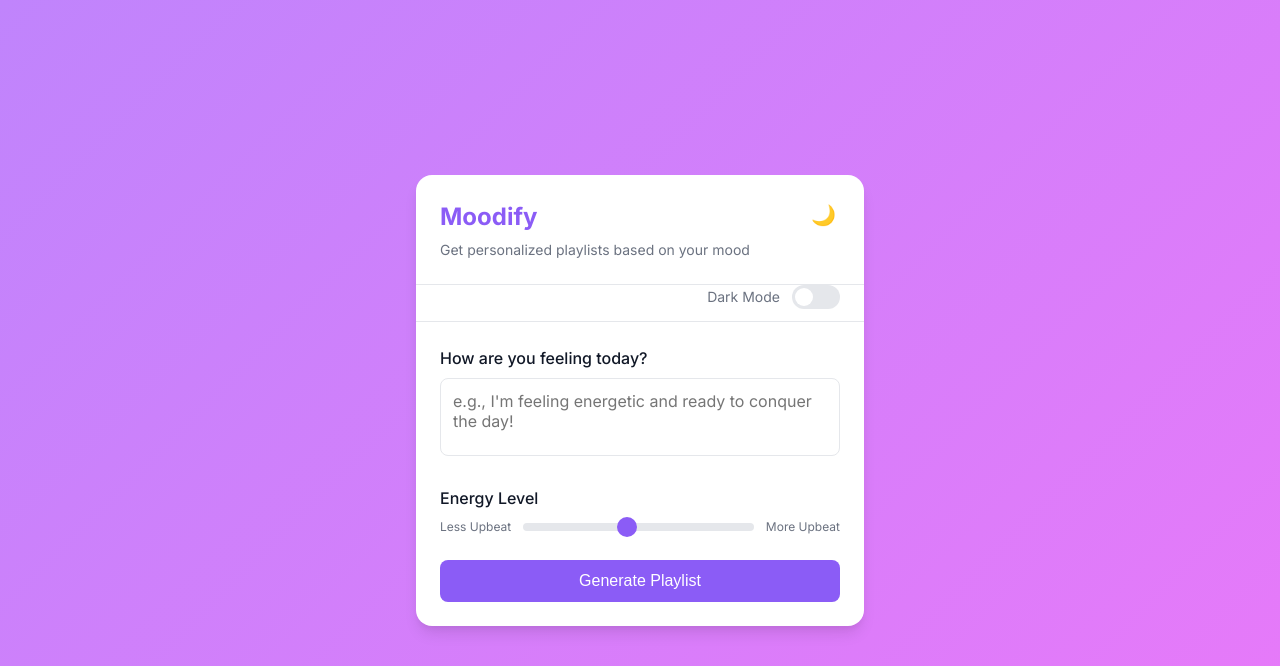
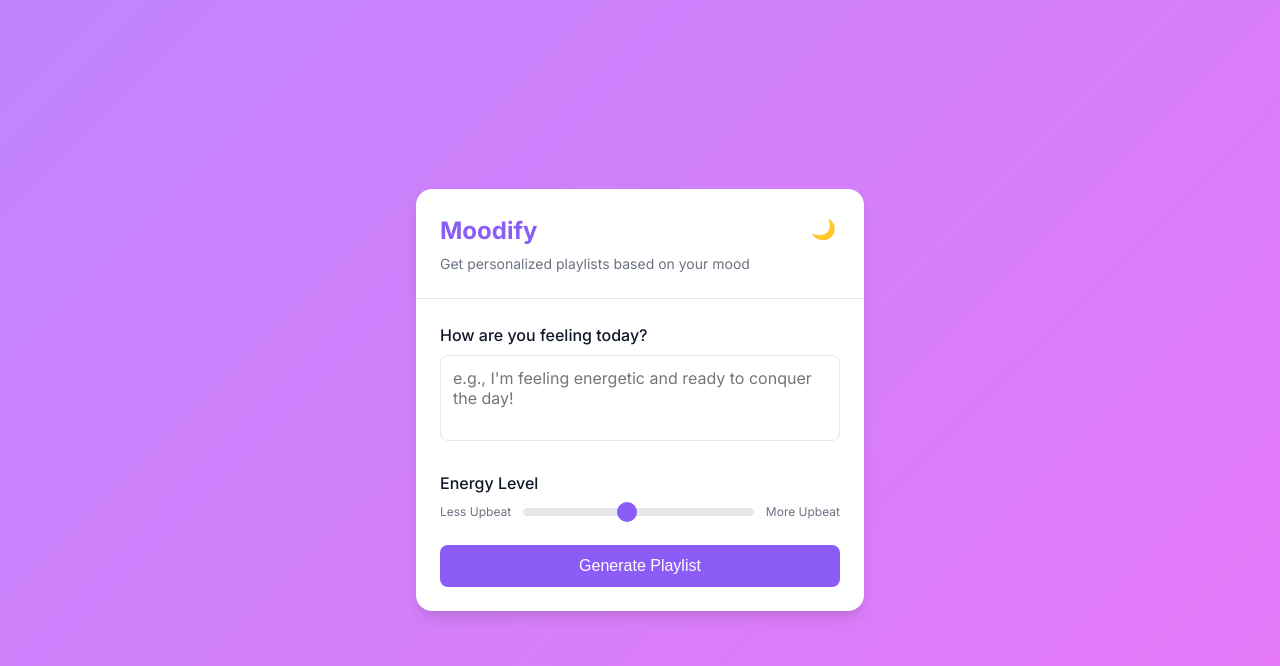
Before and after one commit to NicolasFeng597/HackPrinceton, a Flask app: page / in a window 1280 px wide. Shown: the top 666 px of the page. Run offline with Flask 3, Linux system fonts and the light colour scheme.

Commit message:
Update index.html

```diff
--- a/templates/index.html
+++ b/templates/index.html
@@ -19,14 +19,6 @@
           <span class="theme-toggle-icon">🌙</span>
         </button>
       </header>
-
-      <div class="dark-mode-toggle-container">
-        <span class="dark-mode-label">Dark Mode</span>
-        <label class="switch">
-          <input type="checkbox" id="dark-mode-toggle">
-          <span class="slider round"></span>
-        </label>
-      </div>
 
       <!-- Input View -->
       <div id="input-view" class="view active">
```
